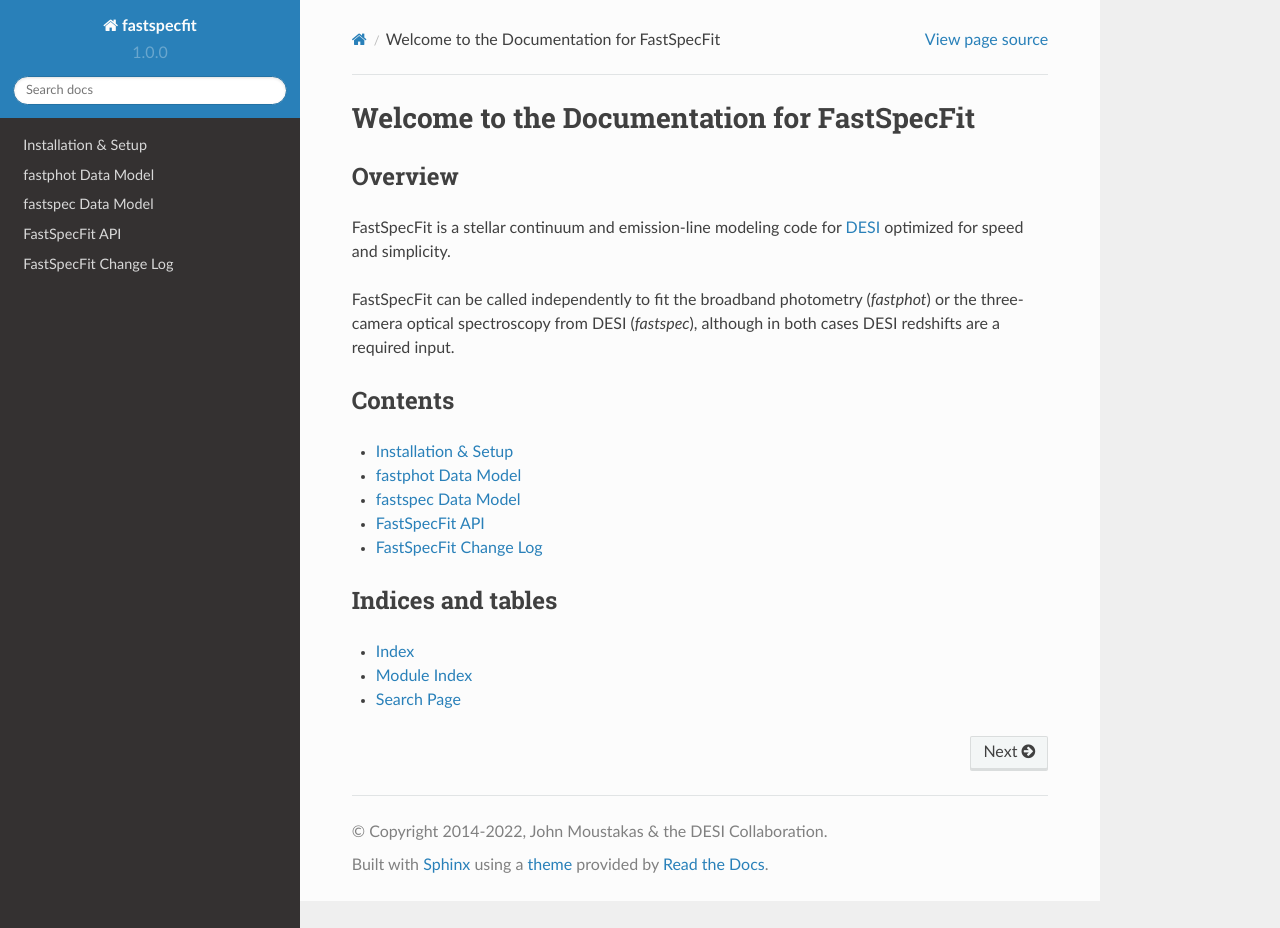
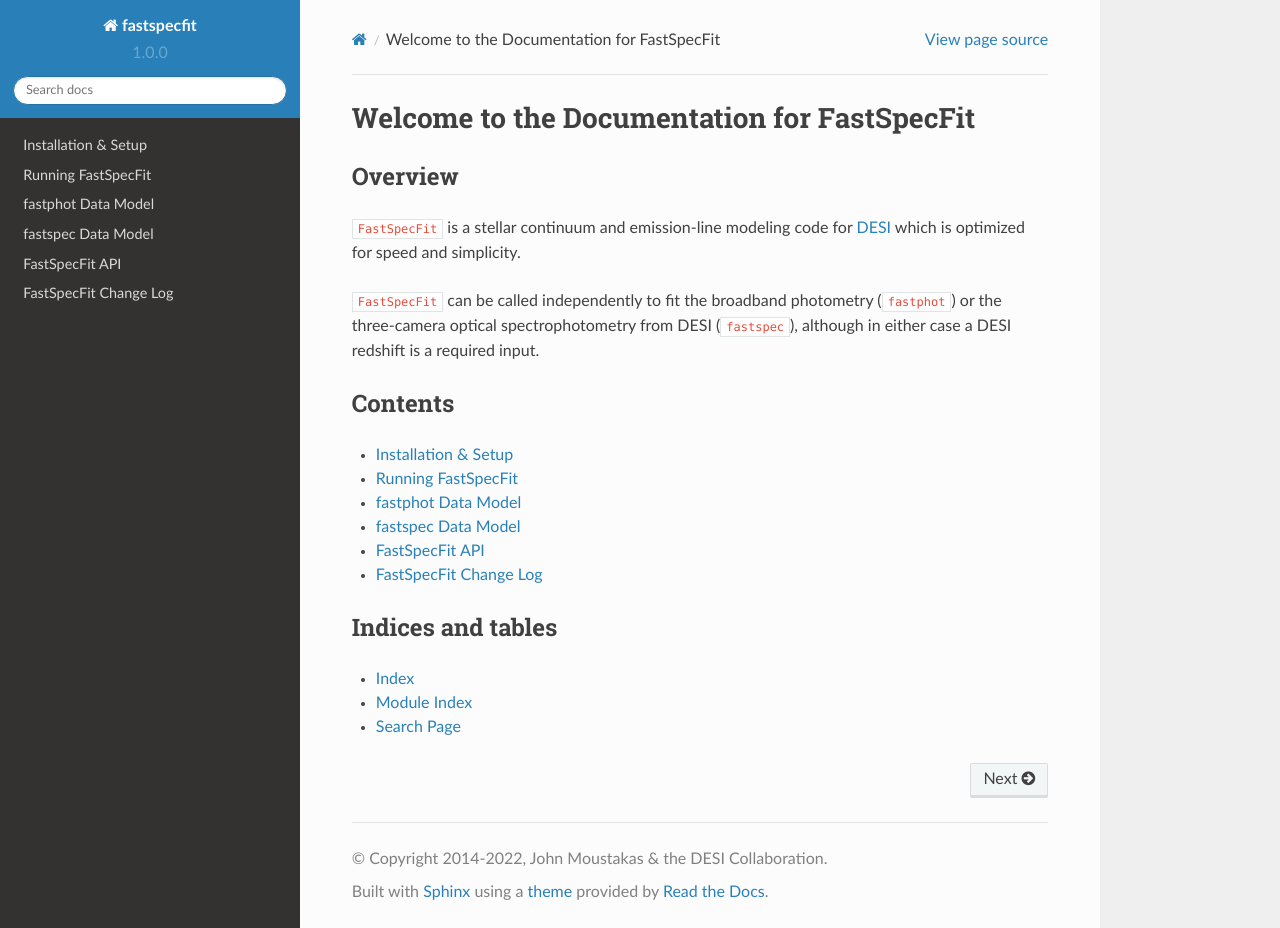
Before and after one commit to desihub/fastspecfit, a Sphinx documentation site: the page built from doc/index.rst, in a window 1280 px wide and 928 px high. Built offline with Sphinx 7.4.7 and the Read the Docs theme 2.0.0, drawn with Linux system fonts in a browser that asks for light colours.

Commit message:
begin instructions for running the code

```diff
--- a/doc/index.rst
+++ b/doc/index.rst
@@ -5,12 +5,12 @@ Welcome to the Documentation for FastSpecFit
 Overview
 --------
 
-FastSpecFit is a stellar continuum and emission-line modeling code for `DESI
-<https://desi.lbl.gov>`_ optimized for speed and simplicity.
+``FastSpecFit`` is a stellar continuum and emission-line modeling code for `DESI
+<https://desi.lbl.gov>`_ which is optimized for speed and simplicity.
 
-FastSpecFit can be called independently to fit the broadband photometry
-(*fastphot*) or the three-camera optical spectroscopy from DESI (*fastspec*),
-although in both cases DESI redshifts are a required input.
+``FastSpecFit`` can be called independently to fit the broadband photometry
+(``fastphot``) or the three-camera optical spectrophotometry from DESI
+(``fastspec``), although in either case a DESI redshift is a required input.
 
 Contents
 --------
@@ -19,6 +19,7 @@ Contents
    :maxdepth: 1
 
    install.rst
+   running.rst
    fastphot.rst
    fastspec.rst
    api.rst
```
Also changed, not shown: doc/running.rst (added, +54 -0 lines).
